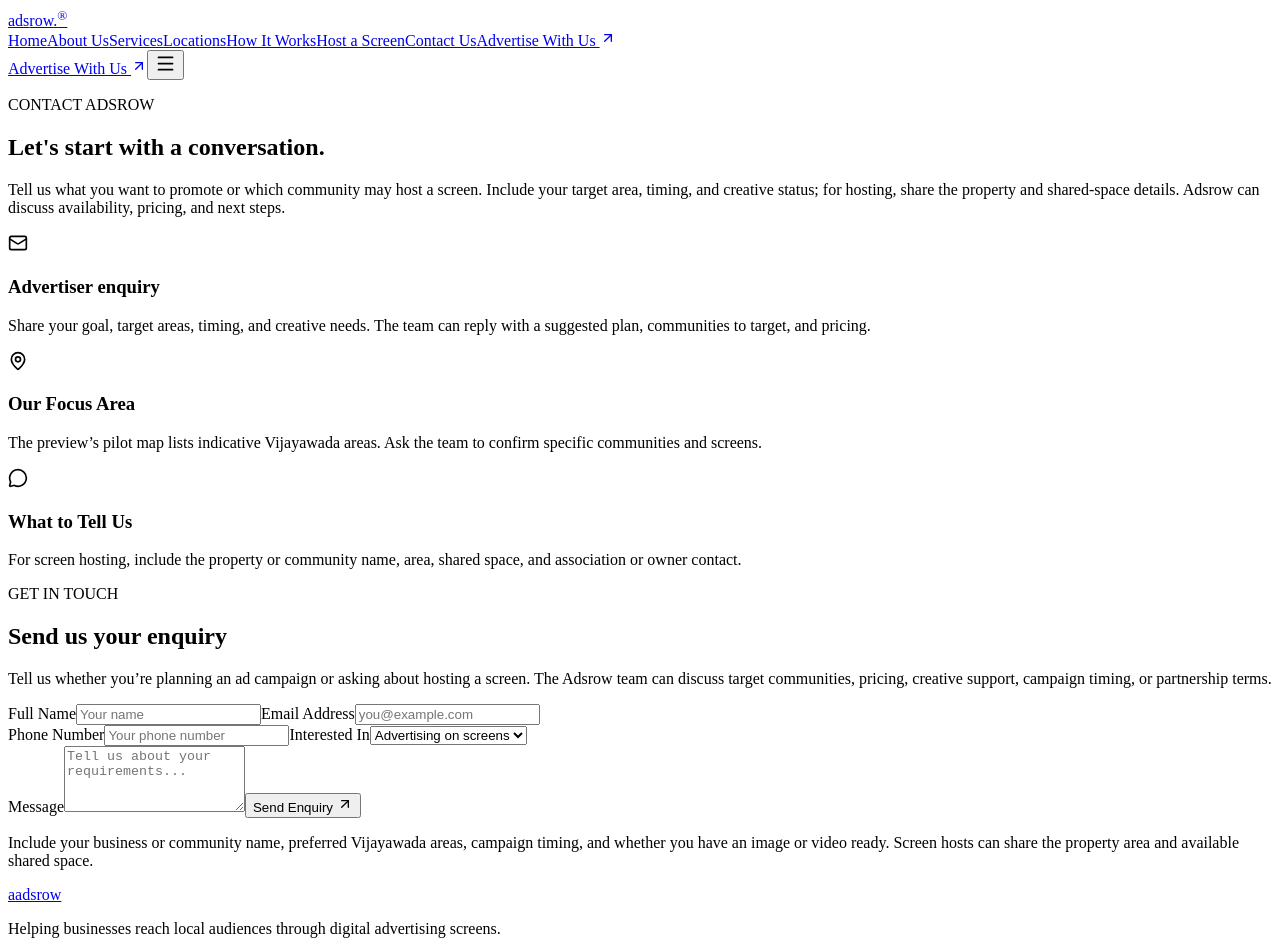
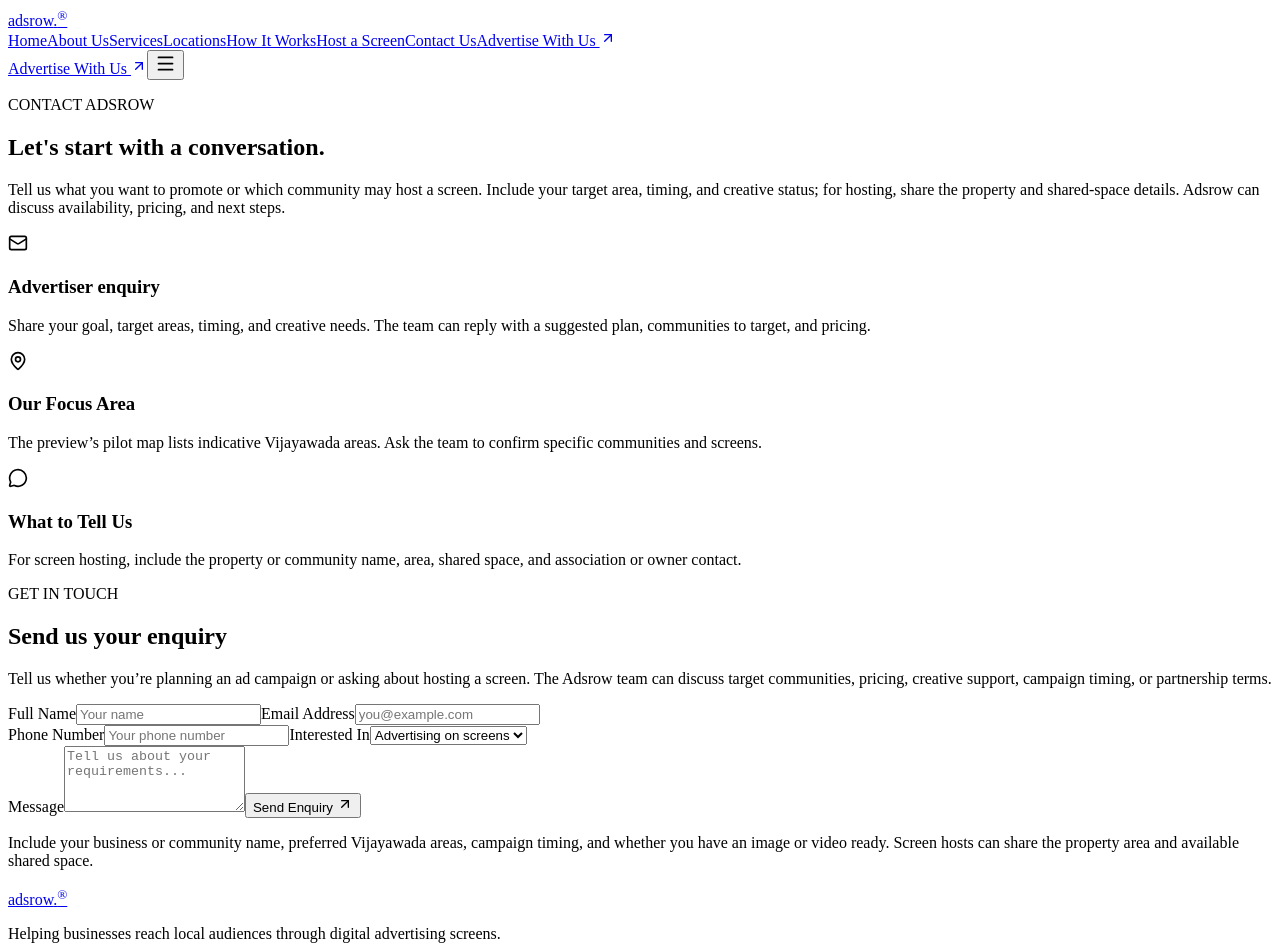
Before and after one commit to adsrow01-tech/Adsrow, a React (Vite) app: page /contact in a window 1280 px wide. Shown: the top 952 px of the page. Built offline with nearby package versions, Linux system fonts and the light colour scheme; the HTML template or start-up script is replaced by a standard one.

Commit message:
Fix footer logo branding

```diff
--- a/src/App.jsx
+++ b/src/App.jsx
@@ -30,6 +30,14 @@ import {
 import { submitEnquiry } from "./lib/enquire";
 
 /* -------------------- NAVBAR -------------------- */
+
+function BrandWordmark() {
+  return (
+    <span className="header-wordmark" aria-hidden="true">
+      <span className="wordmark-ads">ads</span><span className="wordmark-row">row</span><span className="wordmark-dot">.</span><sup>®</sup>
+    </span>
+  );
+}
 
 function Header() {
   const [menuOpen, setMenuOpen] = useState(false);
@@ -64,9 +72,7 @@ function Header() {
           aria-label="Adsrow home"
           onClick={() => setMenuOpen(false)}
         >
-          <span className="header-wordmark" aria-hidden="true">
-            <span className="wordmark-ads">ads</span><span className="wordmark-row">row</span><span className="wordmark-dot">.</span><sup>®</sup>
-          </span>
+          <BrandWordmark />
         </Link>
 
         <nav id="primary-navigation" className={`nav-links ${menuOpen ? "is-open" : ""}`}>
@@ -122,9 +128,8 @@ function Footer() {
     <footer className="site-footer">
       <div className="container footer-grid">
         <div className="footer-brand-column">
-          <Link to="/" className="brand">
-            <span className="brand-mark">a</span>
-            <span>adsrow</span>
+          <Link to="/" className="brand footer-brand" aria-label="Adsrow home">
+            <BrandWordmark />
           </Link>
 
           <p>
--- a/src/globals.css
+++ b/src/globals.css
@@ -1501,6 +1501,7 @@ section {
 .header-wordmark .wordmark-row { color: var(--sky); }
 .header-wordmark .wordmark-dot { margin-left: 1px; color: var(--mint); }
 .header-wordmark sup { position: relative; top: -11px; margin-left: 2px; color: #104493; font-family: Arial, sans-serif; font-size: 9px; font-weight: 700; letter-spacing: 0; }
+.footer-brand-column .header-wordmark { font-size: 30px; }
 .site-header .nav-links { flex: 0 1 auto; justify-content: flex-end; gap: clamp(12px, 1.45vw, 21px); }
 .site-header .nav-link { color: #28344b; font-size: 12px; font-weight: 700; white-space: nowrap; }
 .site-header .nav-link:hover, .site-header .nav-link.active { color: var(--blue); }
```
